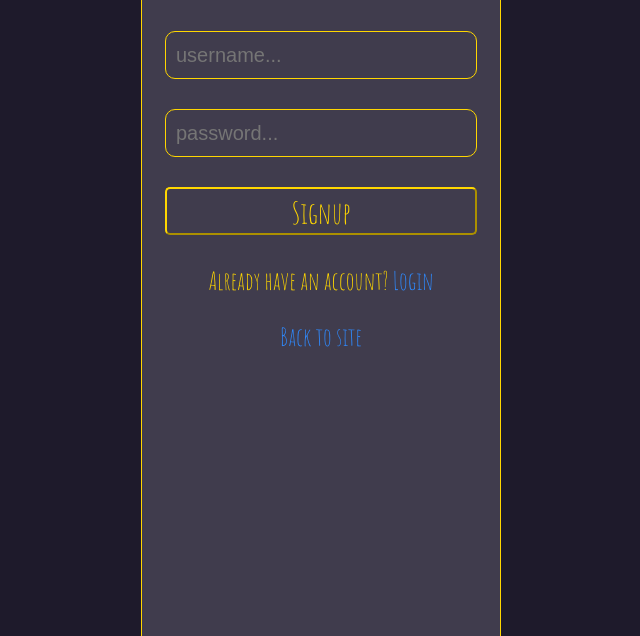
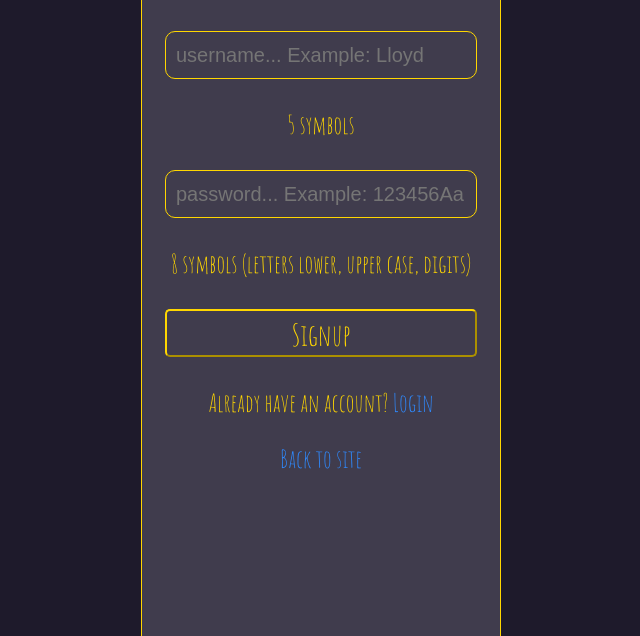
Before and after one commit to TiTaniumum/TiTaniumum.github.io, a plain HTML site: page Registration.html in a window 1280 px wide. Shown: the part 164-800 px from the top of the page, without its empty margins (319-959 px from the left). Drawn offline with Linux system fonts and the light colour scheme.

Commit message:
registration fix

```diff
--- a/Registration.html
+++ b/Registration.html
@@ -11,13 +11,21 @@
     <link href="https://fonts.googleapis.com/css2?family=Amatic+SC&display=swap" rel="stylesheet">
     <link rel="stylesheet" href="style.css">
     <link rel="stylesheet" href="Authorization.css">
+    <style>
+        form p{
+            padding-left:25px;
+            padding-right: 25px;
+        }
+    </style>
 </head>
 
 <body>
     <form>
         <div class="title">Registration</div>
-        <input type="text" placeholder="username..." id="username">
-        <input type="password" placeholder="password..." id="password">
+        <input type="text" placeholder="username... Example: Lloyd" id="username">
+        <p>5 symbols</p>
+        <input type="password" placeholder="password... Example: 123456Aa" id="password">
+        <p>8 symbols (letters lower, upper case, digits)</p>
         <button class="login">Signup</button>
         <p>Already have an account? <a href="Login.html">Login</a></p>
         <a href="index.html">Back to site</a>
@@ -46,7 +54,7 @@
                 localStorage.setItem('users', JSON.stringify(users));
                 location.href = 'Login.html';
             } catch (ex) {
-                alert.log(ex);
+                alert(ex);
             }
         })
     </script>
```
